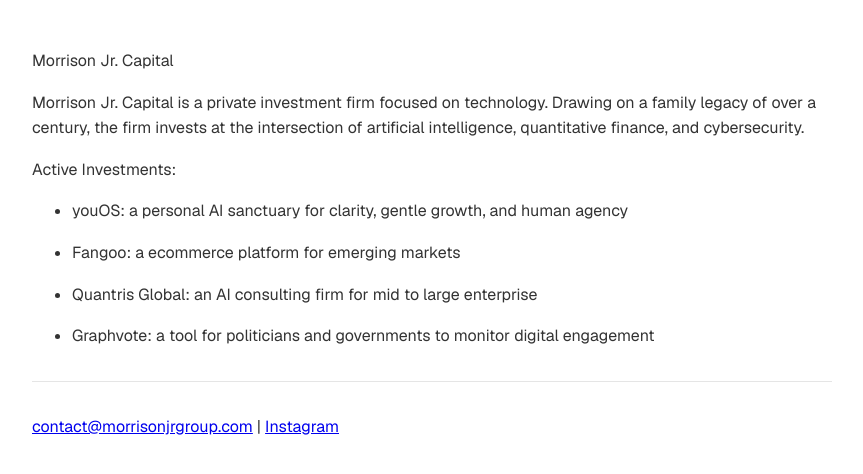
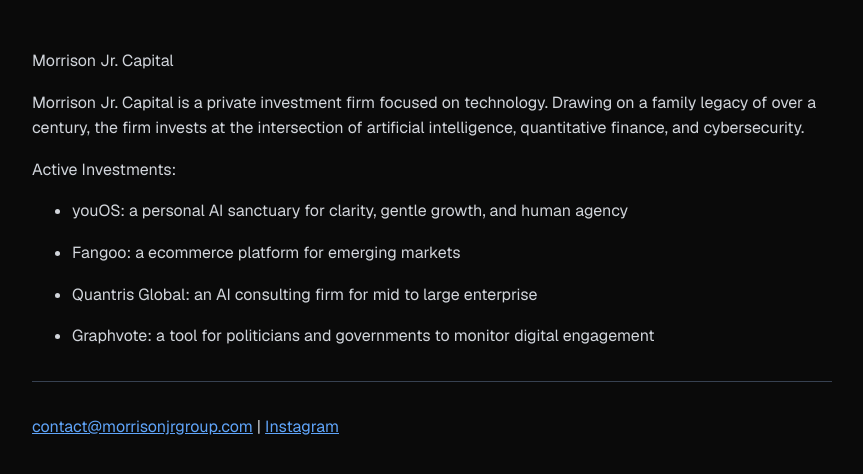
Before and after one commit to mateomorrison/morrisonjrcapital, a Next.js app: page / in a window 1280 px wide. Shown: the top 474 px of the page, without its empty margins (208-1071 px from the left). Built offline with nearby package versions, Linux system fonts and the light colour scheme.

Commit message:
Add dark mode theme with modern styling

```diff
--- a/src/app/globals.css
+++ b/src/app/globals.css
@@ -5,29 +5,46 @@
 body {
   font-family: var(--font-geist-sans), system-ui, sans-serif;
   line-height: 1.6;
-  color: #333;
+  color: #e5e5e5;
+  background-color: #0a0a0a;
   max-width: 800px;
   margin: 0 auto;
   padding: 2rem;
+  min-height: 100vh;
 }
 
 h1, h2, h3 {
   font-weight: 600;
   margin-bottom: 1rem;
+  color: #ffffff;
 }
 
 p {
   margin-bottom: 1rem;
+  color: #d1d5db;
 }
 
 ul {
   margin-bottom: 1.5rem;
 }
 
+li {
+  color: #d1d5db;
+}
+
 hr {
   margin: 2rem 0;
   border: none;
-  border-top: 1px solid #e5e5e5;
+  border-top: 1px solid #374151;
+}
+
+a {
+  color: #60a5fa;
+  transition: color 0.2s ease;
+}
+
+a:hover {
+  color: #93c5fd;
 }
 
 /* Hide Next.js dev tools toast */
--- a/src/app/page.tsx
+++ b/src/app/page.tsx
@@ -25,7 +25,7 @@
       <p>
         <a
           href="mailto:contact@morrisonjrgroup.com"
-          className="underline text-blue-600 hover:text-blue-800 focus:outline-none focus:ring-2 focus:ring-blue-400 rounded"
+          className="underline focus:outline-none focus:ring-2 focus:ring-blue-400 rounded"
         >
           contact@morrisonjrgroup.com
         </a>
@@ -34,7 +34,7 @@
           href="https://www.instagram.com/morrisonjrcapital/"
           target="_blank"
           rel="noopener noreferrer"
-          className="underline text-blue-600 hover:text-blue-800 focus:outline-none focus:ring-2 focus:ring-blue-400 rounded"
+          className="underline focus:outline-none focus:ring-2 focus:ring-blue-400 rounded"
         >
           Instagram
         </a>
```
